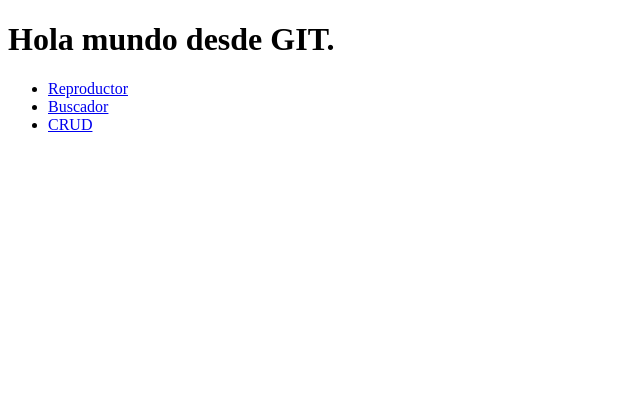
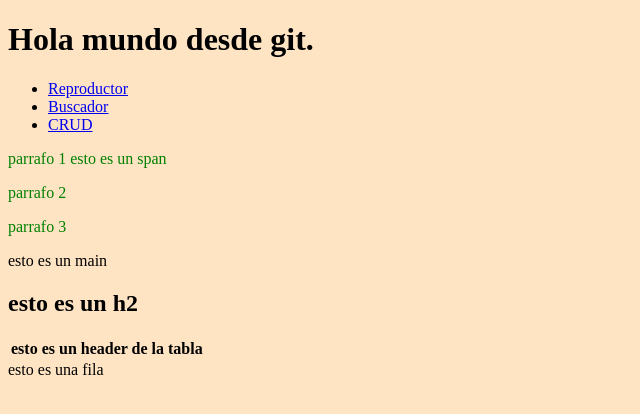
Before and after one commit to RoyalMasterDevs/armandobrn-Fullstack, a plain HTML site: page index.html in a window 1280 px wide. Shown: the whole page, without its empty margins (0-640 px from the left). Drawn offline with Linux system fonts and the light colour scheme.

Commit message:
se agregaron stylos

```diff
--- a/index.html
+++ b/index.html
@@ -3,10 +3,12 @@
 <head>
     <meta charset="UTF-8">
     <meta name="viewport" content="width=device-width, initial-scale=1.0">
-    <title>Document</title>
+    <title>mi pagina</title>
+    <link rel="stylesheet" href="styles.css">
+
 </head>
 <body>
-    <h1>Hola mundo desde GIT.</h1>
+    <h1>Hola mundo desde git.</h1>
 
     <nav>
         <ul>
@@ -15,5 +17,32 @@
             <li><a href="#">CRUD</a></li>
         </ul>
     </nav>
+
+
+    <main>
+        <div id="wrapper">
+            <section>
+                <p>parrafo 1
+                    <span>esto es un span</span>
+                </p>
+                <p>parrafo 2</p>
+                <p>parrafo 3</p>
+            </section>
+            <div>esto es un main</div>
+
+            <h2>esto es un h2</h2>
+            <table>
+                <th>esto es un header de la tabla</th>
+
+            </table>
+
+            <!-- table row-->
+
+            <tr>
+                <td>esto es una fila</td>
+            </tr>
+
+        </div>
+    </main>
 </body>
 </html>
--- /dev/null
+++ b/styles.css
@@ -0,0 +1,10 @@
+
+
+
+p{
+    color: green;
+}
+
+body{
+    background-color: bisque;
+}
```
